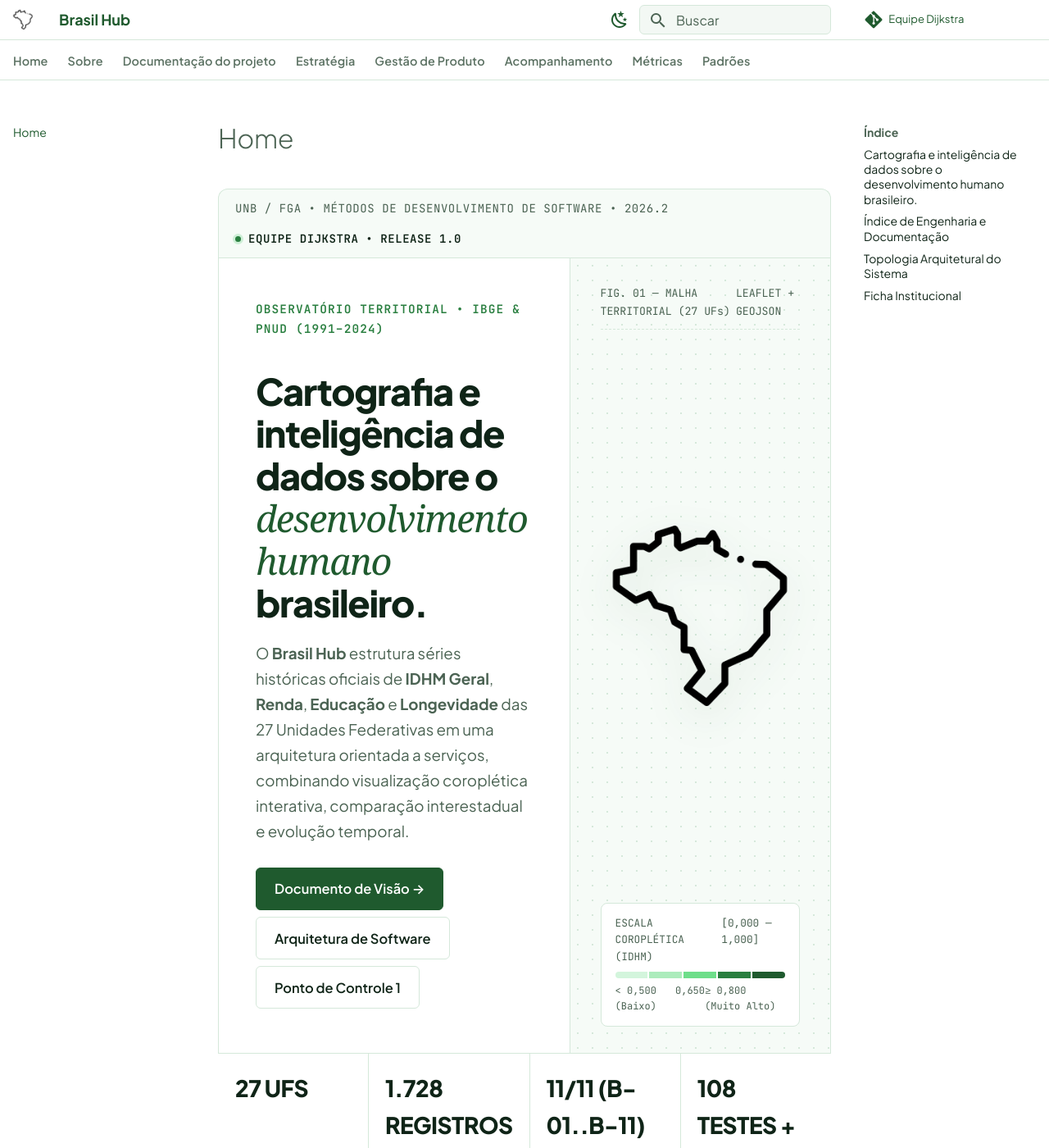
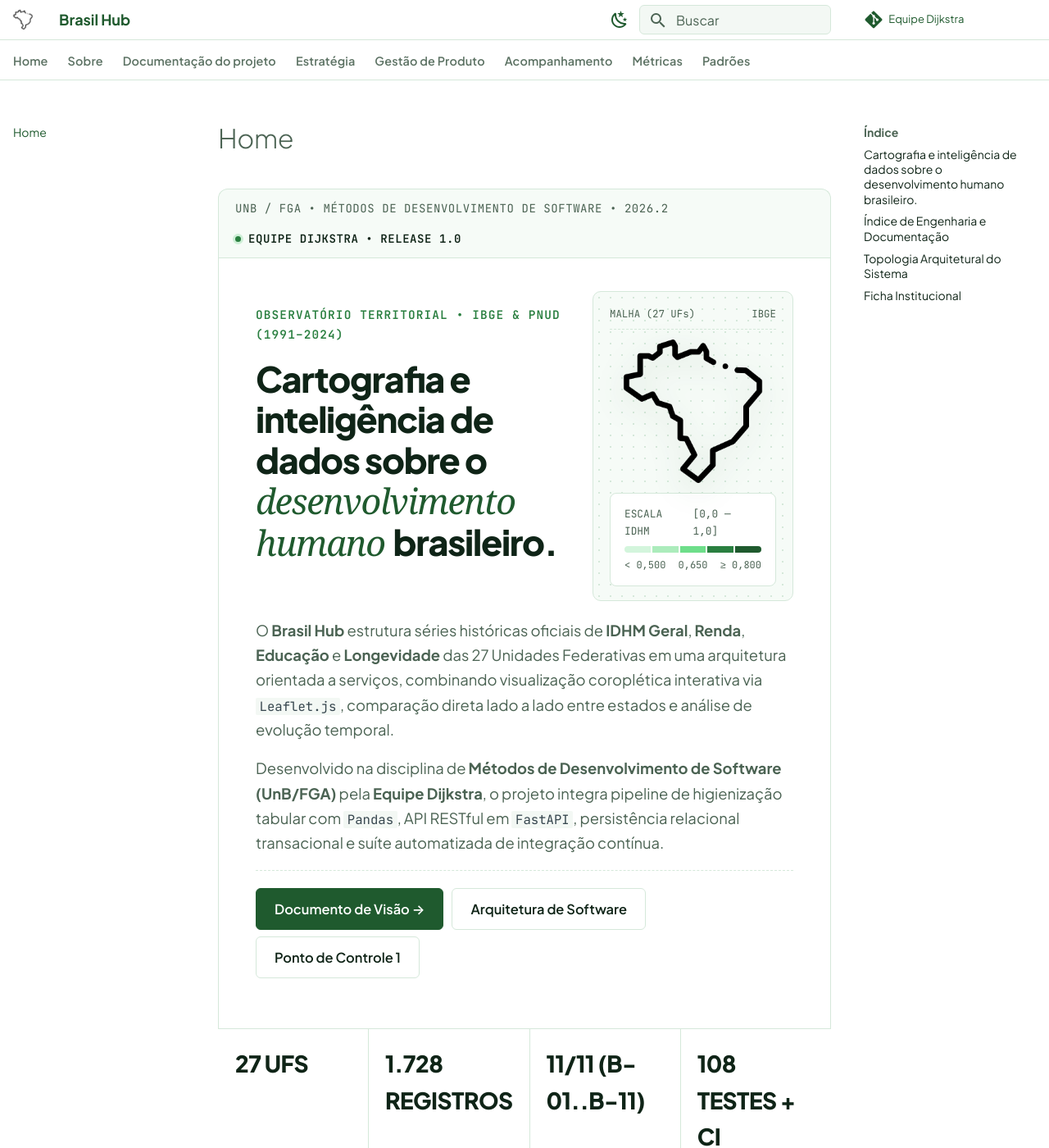
Before and after one commit to FGA0138-MDS-Ajax/2026.2-T02-Dijkstra, an MkDocs documentation site: the page built from docs/index.md, in a window 1280 px wide and 1400 px high. Shown: the whole window at 82% size. Built offline with MkDocs 1.6.1 and Material for MkDocs 9.7.7, drawn with Linux system fonts in a browser that asks for light colours; some web fonts are replaced; comment, search, counter and statistics services are not loaded.

Commit message:
docs: ajustando imagem do Brasil na home

```diff
--- a/docs/index.md
+++ b/docs/index.md
@@ -5,29 +5,21 @@
 
 <div class="bh-hero" markdown>
 
-<div class="bh-hero-text" markdown>
+<span class="bh-hero-map"><span class="bh-specimen-header"><span>MALHA (27 UFs)</span><span>IBGE</span></span><img src="assets/brasil-map.png" alt="Malha Cartográfica Oficial do Brasil Hub"><span class="bh-choropleth-bar"><span class="bh-choropleth-title"><span>ESCALA IDHM</span><span>[0,0 — 1,0]</span></span><span class="bh-choropleth-scale"><span class="bh-scale-1"></span><span class="bh-scale-2"></span><span class="bh-scale-3"></span><span class="bh-scale-4"></span><span class="bh-scale-5"></span></span><span class="bh-choropleth-labels"><span>&lt; 0,500</span><span>0,650</span><span>&ge; 0,800</span></span></span></span>
 
 <span class="bh-kicker">OBSERVATÓRIO TERRITORIAL • IBGE & PNUD (1991–2024)</span>
 
 ### Cartografia e inteligência de dados sobre o <span class="bh-serif">desenvolvimento humano</span> brasileiro.
 
-O **Brasil Hub** estrutura séries históricas oficiais de **IDHM Geral**, **Renda**, **Educação** e **Longevidade** das 27 Unidades Federativas em uma arquitetura orientada a serviços, combinando visualização coroplética interativa, comparação interestadual e evolução temporal.
+O **Brasil Hub** estrutura séries históricas oficiais de **IDHM Geral**, **Renda**, **Educação** e **Longevidade** das 27 Unidades Federativas em uma arquitetura orientada a serviços, combinando visualização coroplética interativa via `Leaflet.js`, comparação direta lado a lado entre estados e análise de evolução temporal.
 
+Desenvolvido na disciplina de **Métodos de Desenvolvimento de Software (UnB/FGA)** pela **Equipe Dijkstra**, o projeto integra pipeline de higienização tabular com `Pandas`, API RESTful em `FastAPI`, persistência relacional transacional e suíte automatizada de integração contínua.
+
+<span class="bh-hero-actions">
 [Documento de Visão →](documentos/visao/index.md){ .md-button .md-button--primary }
 [Arquitetura de Software](documentos/arquitetura/index.md){ .md-button }
 [Ponto de Controle 1](acompanhamento/ponto-controle-1.md){ .md-button }
-
-</div>
-
-<div class="bh-hero-image" markdown>
-
-<span class="bh-specimen-header"><span>FIG. 01 — MALHA TERRITORIAL (27 UFs)</span><span>LEAFLET + GEOJSON</span></span>
-
-![Malha Cartográfica Oficial do Brasil Hub](assets/brasil-map.png)
-
-<span class="bh-choropleth-bar"><span class="bh-choropleth-title"><span>ESCALA COROPLÉTICA (IDHM)</span><span>[0,000 — 1,000]</span></span><span class="bh-choropleth-scale"><span class="bh-scale-1"></span><span class="bh-scale-2"></span><span class="bh-scale-3"></span><span class="bh-scale-4"></span><span class="bh-scale-5"></span></span><span class="bh-choropleth-labels"><span>&lt; 0,500 (Baixo)</span><span>0,650</span><span>&ge; 0,800 (Muito Alto)</span></span></span>
-
-</div>
+</span>
 
 </div>
 
--- a/docs/stylesheets/extra.css
+++ b/docs/stylesheets/extra.css
@@ -242,23 +242,15 @@
     display: inline-block;
 }
 
-/* Hero Principal (Grid Assimétrico com Divisória Hairline 1px) */
+/* Hero Principal (Caixa Única Editorial com Mapa Compacto Flutuante à Direita) */
 .md-typeset .bh-hero {
-    display: grid;
-    grid-template-columns: 1.35fr 1fr;
+    display: block;
+    overflow: hidden;
+    padding: 2rem 2.25rem;
     border: 1px solid var(--bh-border);
     background: var(--bh-bg-elevated);
     position: relative;
     margin: 0;
-}
-
-/* Coluna Esquerda do Hero */
-.md-typeset .bh-hero-text {
-    padding: 2.5rem 2.25rem;
-    display: flex;
-    flex-direction: column;
-    justify-content: space-between;
-    border-right: 1px solid var(--bh-border);
 }
 
 .md-typeset .bh-kicker {
@@ -268,7 +260,7 @@
     text-transform: uppercase;
     letter-spacing: 0.08em;
     color: #2a7f40;
-    margin: 0 0 0.65rem 0 !important;
+    margin: 0 0 0.55rem 0 !important;
     display: block;
 }
 
@@ -276,24 +268,28 @@
     color: #6ede8a;
 }
 
-.md-typeset .bh-hero-text h3 {
-    font-size: 2.25rem !important;
+.md-typeset .bh-hero h3 {
+    font-size: 2.15rem !important;
     font-weight: 800 !important;
-    line-height: 1.14 !important;
+    line-height: 1.15 !important;
     letter-spacing: -0.03em !important;
     color: var(--bh-text-main) !important;
-    margin: 0 0 1rem 0 !important;
+    margin: 0 0 0.9rem 0 !important;
 }
 
-.md-typeset .bh-hero-text p {
-    font-size: 0.94rem !important;
+.md-typeset .bh-hero p {
+    font-size: 0.92rem !important;
     line-height: 1.65 !important;
     color: var(--bh-text-muted) !important;
-    margin: 0 0 1.25rem 0 !important;
+    margin: 0 0 0.85rem 0 !important;
 }
 
-.md-typeset .bh-hero-text p:last-child {
-    margin-bottom: 0 !important;
+.md-typeset .bh-hero-actions {
+    display: block;
+    clear: both;
+    padding-top: 0.85rem;
+    margin-top: 0.5rem;
+    border-top: 1px dashed var(--bh-border);
 }
 
 /* Botões Editoriais */
@@ -301,7 +297,7 @@
     border-radius: 6px !important;
     font-weight: 600 !important;
     font-size: 0.82rem !important;
-    padding: 0.58rem 1.1rem !important;
+    padding: 0.55rem 1.1rem !important;
     transition: all 0.18s ease !important;
     border: 1px solid var(--bh-border) !important;
     color: var(--bh-text-main) !important;
@@ -334,20 +330,18 @@
     color: #ffffff !important;
 }
 
-/* Coluna Direita do Hero: Painel Cartográfico */
-.md-typeset .bh-hero-image {
-    padding: 1.6rem 1.85rem;
+/* Card Compacto do Mapa (Flutuante à Direita, sem ocupar metade da tela) */
+.md-typeset .bh-hero-map {
+    float: right;
+    width: 245px;
+    margin: 0 0 1rem 1.75rem;
+    padding: 0.85rem 1rem;
     background-color: var(--bh-bg-subtle);
     background-image: radial-gradient(var(--bh-border) 1px, transparent 1px);
-    background-size: 18px 18px;
-    display: flex;
-    flex-direction: column;
-    justify-content: space-between;
-    position: relative;
-}
-
-.md-typeset .bh-hero-image p {
-    margin: 0 !important;
+    background-size: 14px 14px;
+    border: 1px solid var(--bh-border);
+    border-radius: 10px;
+    display: block;
 }
 
 .md-typeset .bh-specimen-header {
@@ -355,25 +349,25 @@
     align-items: center;
     justify-content: space-between;
     font-family: "JetBrains Mono", monospace;
-    font-size: 0.66rem;
+    font-size: 0.62rem;
     color: var(--bh-text-muted);
     border-bottom: 1px dashed var(--bh-border);
-    padding-bottom: 0.55rem;
+    padding-bottom: 0.35rem;
     width: 100%;
 }
 
-.md-typeset .bh-hero-image img {
-    max-width: 220px;
+.md-typeset .bh-hero-map img {
+    max-width: 175px;
     width: 100%;
     height: auto;
-    margin: 1rem auto;
+    margin: 0.6rem auto;
     display: block;
-    filter: drop-shadow(0 14px 24px rgba(31, 90, 46, 0.16));
+    filter: drop-shadow(0 10px 18px rgba(31, 90, 46, 0.16));
     transition: transform 0.35s cubic-bezier(0.16, 1, 0.3, 1);
 }
 
-.md-typeset .bh-hero-image:hover img {
-    transform: scale(1.035);
+.md-typeset .bh-hero-map:hover img {
+    transform: scale(1.04);
 }
 
 /* Escala Coroplética Real do Projeto (5 faixas do variables.css) */
@@ -736,12 +730,7 @@
    ========================================================================== */
 @media (max-width: 960px) {
     .md-typeset .bh-hero {
-        grid-template-columns: 1fr;
-    }
-    .md-typeset .bh-hero-text {
-        border-right: none;
-        border-bottom: 1px solid var(--bh-border);
-        padding: 2rem 1.5rem;
+        padding: 1.5rem;
     }
     .md-typeset .grid.cards > ul {
         grid-template-columns: 1fr;
@@ -751,7 +740,13 @@
     }
 }
 
-@media (max-width: 520px) {
+@media (max-width: 640px) {
+    .md-typeset .bh-hero-map {
+        float: none;
+        width: 100%;
+        max-width: 245px;
+        margin: 0 auto 1.25rem;
+    }
     .md-typeset .bh-team-grid {
         grid-template-columns: 1fr;
     }
```
Also changed, not shown: docs/sobre.md (+1 -1 lines).
